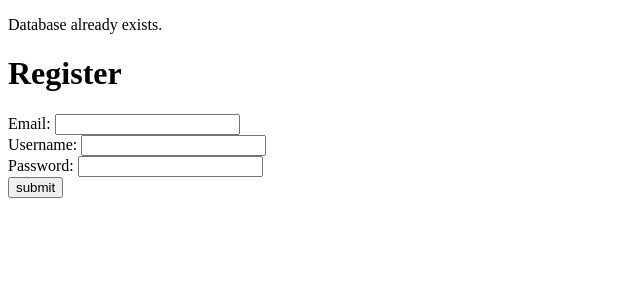
After one commit to DegraciaD/DakotaD-Blog, a PHP site: page /register.php in a window 1280 px wide. The commit adds this page. Shown: the top 300 px of the page, without its empty margins (0-640 px from the left). Run offline with PHP 8.4, Linux system fonts and the light colour scheme.

Commit message:
created a login for my blog

```diff
--- /dev/null
+++ b/controller/create-user.php
@@ -0,0 +1,3 @@
+<?php
+
+echo "Successfully created user";
--- /dev/null
+++ b/model/Database.php
@@ -0,0 +1,65 @@
+<?php
+
+class Database {
+
+    private $connection;
+    private $host;
+    private $username;
+    private $password;
+    private $database;
+    public $error;
+
+    public function __construct($host, $username, $password, $database) {
+        $this->host = $host;
+        $this->username = $username;
+        $this->password = $password;
+        $this->database = $database;
+
+        $this->connection = new mysqli($host, $username, $password);
+
+        if ($this->connection->connect_error) {
+            die("<P>Error: " . $this->connection->connect_error . "</P>");
+        }
+
+        $exists = $this->connection->select_db($database);
+
+        if (!$exists) {
+            $query = $this->connection->query("CREATE DATABASE $database");
+
+            if ($query) {
+                echo"<P>Successfully created  database: " . $database . "</P>";
+            }
+        } else {
+            echo "<P>Database already exists.</P>";
+        }
+    }
+
+    public function openConnection() {
+        $this->connection = new mysqli($this->host, $this->username, $this->password, $this->database);
+
+        if ($this->connection->connect_error) {
+            die("<P>Error: " . $this->connection->connect_error . "</P>");
+        }
+    }
+
+    public function closeConnection() {
+
+        if (isset($this->connection)) {
+            $this->connection->close();
+        }
+    }
+
+    public function query($string) {
+        $this->openConnection();
+
+        $query = $this->connection->query($string);
+
+        if(!$query){
+            $this->error = $this->connection->error;
+        }
+
+        $query = $this->closeConnection();
+
+        return $query;
+    }
+}
--- a/model/config.php
+++ b/model/config.php
@@ -1,4 +1,7 @@
 <?php
+  require_once(__DIR__ . "/../model/Database.php");
+  session_start();
+
   $path = "/DakotaD-Blog/";
 
   $host = "localhost";
@@ -6,4 +9,8 @@
   $password = "root";
   $database = "blog_db";
 
-  $connection = new database($host, $username, $password, $database);
+  if(!isset($_SESSION["connection"])){
+    $connection = new Database($host, $username, $password, $database);
+    $_SESSION["connection"] = $connection;
+  }
+  ?>
--- a/nbproject/private/private.xml
+++ b/nbproject/private/private.xml
@@ -4,8 +4,10 @@
     <open-files xmlns="http://www.netbeans.org/ns/projectui-open-files/2">
         <group>
             <file>file:/C:/xampp/htdocs/DakotaD-Blog/controller/create-db.php</file>
+            <file>file:/C:/xampp/htdocs/DakotaD-Blog/views/register-form.php</file>
+            <file>file:/C:/xampp/htdocs/DakotaD-Blog/controller/create-post.php</file>
             <file>file:/C:/xampp/htdocs/DakotaD-Blog/model/config.php</file>
-            <file>file:/C:/xampp/htdocs/DakotaD-Blog/index.php</file>
+            <file>file:/C:/xampp/htdocs/DakotaD-Blog/model/Database.php</file>
             <file>file:/C:/xampp/htdocs/DakotaD-Blog/views/form.php</file>
         </group>
     </open-files>
--- /dev/null
+++ b/register.php
@@ -0,0 +1,4 @@
+<?php
+require_once(__DIR__ . "/views/Header.php");
+ require_once(__DIR__ . "/views/register-form.php");
+ require_once(__DIR__ . "/views/footer.php");
--- a/views/footer.php
+++ b/views/footer.php
@@ -1,2 +1,2 @@
-   </body>
+</body>
 </html>
--- /dev/null
+++ b/views/register-form.php
@@ -0,0 +1,23 @@
+<?php
+require_once(__DIR__ . "/../model/config.php");
+ ?>
+<h1>Register</h1>
+
+<form method="post" action="<?php echo $path . "controller/create-user.php"; ?>">
+
+<form>
+    <div>
+        <label for="email">Email: </label>
+        <input type="text" name="email"/>
+    </div>
+
+    <div>
+        <label for="username">Username: </label>
+        <input type="text" name="username"/>
+    </div>
+    <label for="password">Password: </label>
+        <input type="text" name="password"/>
+    <div>
+        <button type="submit">submit</button>
+    </div>
+</form>
```
Also changed, not shown: controller/create-db.php (+17 -23 lines), controller/create-post.php (+3 -8 lines), index.php (+13 -0 lines), model/database.php (deleted, +0 -44 lines), style.php (added, +10 -0 lines), views/form.php (line endings or trailing spaces), 1 other file.
